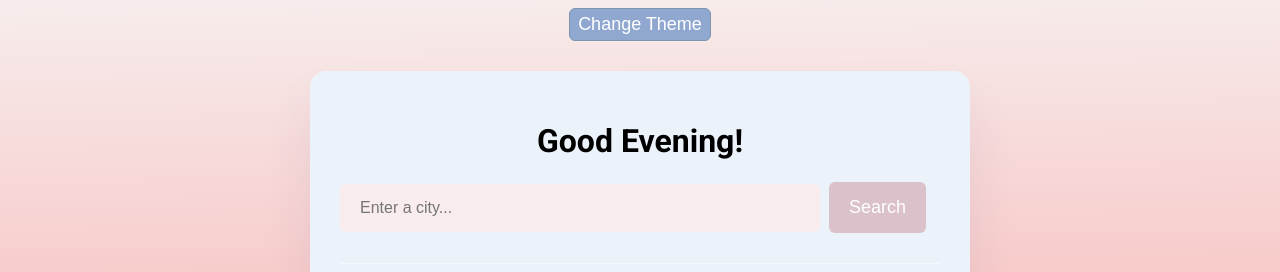
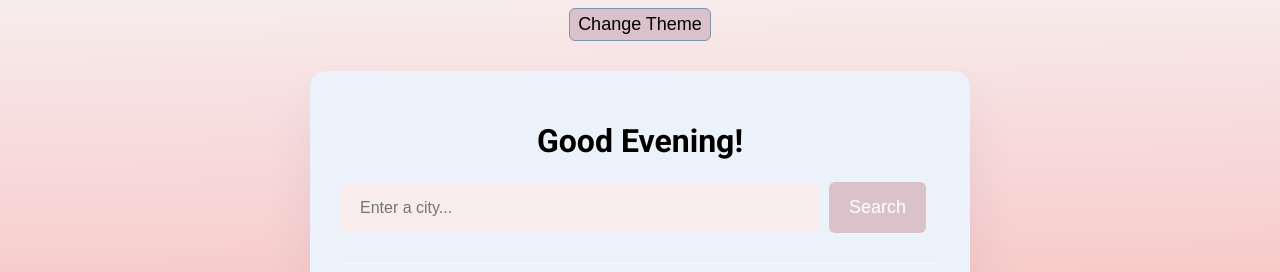
Before and after one commit to jenmar02/clima, a plain HTML site: page index.html in a window 1280 px wide. In both pictures the pointer is over the button "Change Theme". Shown: the top 272 px of the page. Drawn offline with nearby package versions, Linux system fonts and the light colour scheme; no server answers.

Commit message:
changed background-color of button

```diff
--- a/src/index.css
+++ b/src/index.css
@@ -32,7 +32,8 @@ button {
   color: white;
 }
 .theme-button:hover {
-  background: #90a8d0;
+  background: #dbc1ca;
+  color: black;
   cursor: pointer;
 }
 .dark {
```
